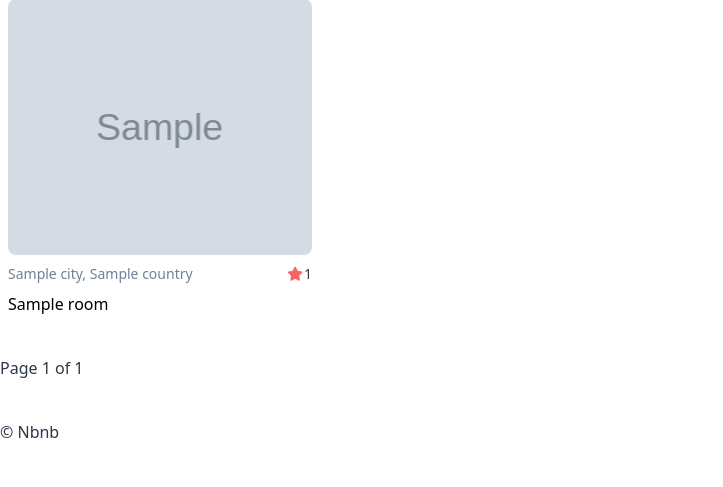
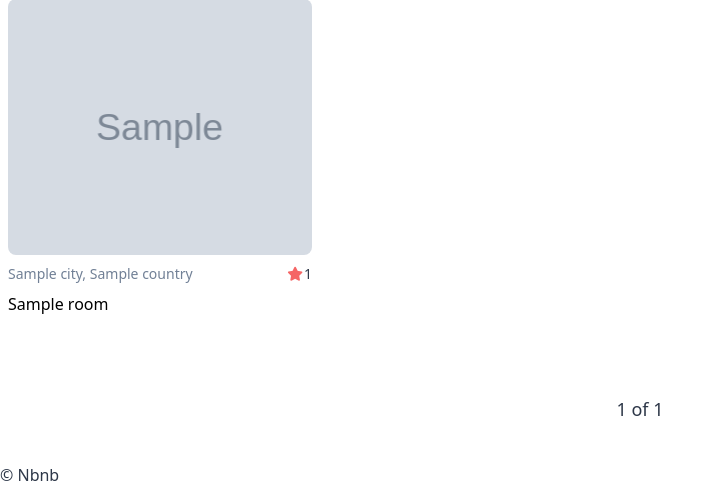
Before and after one commit to semetea/airbnb-clone, a Django app: template templates/rooms/room_list.html in a window 1280 px wide; the page is wider, and only the part inside the window is pictured. Shown: the part 625-1112 px from the top of that part, without its empty margins (0-723 px from the left). Before the commit the page ends 1063 px from the top of that part, so only its background shows below. Run offline with Django 4.2, Linux system fonts and the light colour scheme; the template is opened without the code that fills it: most values are stand-ins (such as "Sample title", 1, 10 or a date in 2020); grey boxes marked "Sample" are stand-in pictures; style sheets or scripts are compiled from the project's sources; some libraries are stand-ins or nearby versions.

Commit message:
page css

```diff
--- a/templates/rooms/room_list.html
+++ b/templates/rooms/room_list.html
@@ -10,21 +10,21 @@
         <div class="rounded-xl -mx-40 h-50vh mt-32 mb-24 bg-cover bg-center" style="background-image:url(https://images.unsplash.com/photo-1540998145333-e2eef1a9822d?ixlib=rb-1.2.1&ixid=MnwxMjA3fDB8MHxwaG90by1wYWdlfHx8fGVufDB8fHx8&auto=format&fit=crop&w=1383&q=80)">
         </div>
 
-        <div class="flex flex-wrap">
-        {% for room in rooms %}
-            {% include 'partials/room_card.html' with room=room %}
-        {% endfor %}
+        <div class="flex flex-wrap mb-10">
+            {% for room in rooms %}
+                {% include 'partials/room_card.html' with room=room %}
+            {% endfor %}
         </div>
 
-        <h5>
+        <div class="flex items-center mx-auto justify-center">
             {% if page_obj.has_previous %}
-                <a href="?page={{page_obj.previous_page_number}}">Previous</a>
+                <a href="?page={{page_obj.previous_page_number}}" class="text-teal-500"><i class="fa-solid fa-arrow-left fa-lg"></i></a>
             {% endif %}
-            Page {{page_obj.number}} of {{page_obj.paginator.num_pages}}
+                <span class="mx-3 text-font-medium text-lg">{{page_obj.number}} of {{page_obj.paginator.num_pages}}</span>
             {% if page_obj.has_next %}
-                <a href="?page={{page_obj.next_page_number}}">Next</a>
+                <a href="?page={{page_obj.next_page_number}}" class="text-teal-500"><i class="fa-solid fa-arrow-right fa-lg"></i></a>
             {% endif %}
-        </h5>
+        </div>
     </div>
 
 {% endblock content %}
```
